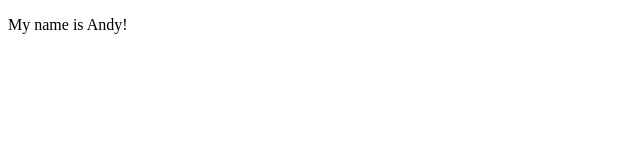
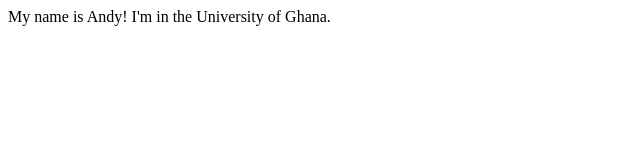
Before and after one commit to MillZeus/My-Project, a plain HTML site: page index.html in a window 1280 px wide. Shown: the whole page, without its empty margins (0-640 px from the left). Drawn offline with Linux system fonts and the light colour scheme.

```diff
--- a/index.html
+++ b/index.html
@@ -7,7 +7,8 @@
     <title>Document</title>
 </head>
 <body>
- <p>My name is Andy!</p>
+ My name is Andy!
+ I'm in the University of Ghana.
 
 </body>
 </html>
```
